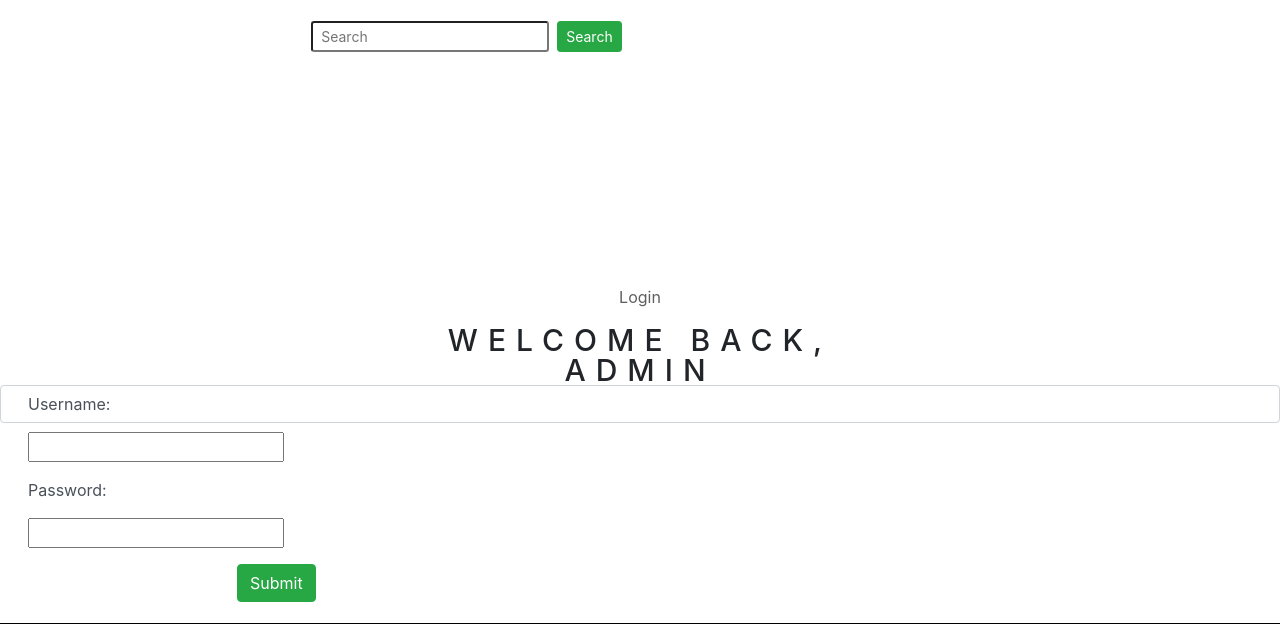
After one commit to progmatic-99/SmartPark, a Django app: page /login/ in a window 1280 px wide. The commit adds this page. Shown: the top 624 px of the page. Run offline with Django 3.2, Linux system fonts and the light colour scheme; some libraries are stand-ins or nearby versions; some web fonts are replaced.

Commit message:
adding login (#7)
Adding sign-up for user

```diff
--- /dev/null
+++ b/booking/login.py
@@ -0,0 +1,6 @@
+from django import forms
+
+
+class LoginForm(forms.Form):
+    username = forms.CharField(max_length=100)
+    password = forms.CharField(widget=forms.PasswordInput)
--- a/booking/templates/booking/advance.html
+++ b/booking/templates/booking/advance.html
@@ -11,4 +11,5 @@
 		<h1 class="lightStatus"></h1>
 	</div>
 
+
 {% endblock %}
--- /dev/null
+++ b/booking/templates/booking/form-template.html
@@ -0,0 +1,11 @@
+{% for field in form %}
+	<div class="form-group">
+		<div class="offset-sm-2 col-sm-10">
+			<span class="text-danger small">{{ field.errors }}</span>
+		</div>
+		<label class="form-control-label col-sm-2">{{ field.label_tag }}</label>
+		<div class="col-sm-10">
+			{{ field }}
+		</div>
+	</div>
+{% endfor %}
--- /dev/null
+++ b/booking/templates/booking/login.html
@@ -0,0 +1,24 @@
+{% extends "booking/base.html" %}
+{% block title %}Login{% endblock %}
+{% block album_active %}active{% endblock %}
+{% block body %}
+    <section class="breadcumb-area bg-img bg-overlay" id="contact-bg">
+        <div class="bradcumbContent">
+            <p>Login</p>
+            <h2>Welcome back, Admin</h2>
+        </div>
+    </section>
+	<div class="container-fluid" id="add-form">
+		<div class="row">
+			<form enctype="multipart/form-data" method="post" class="form-control">
+				{% csrf_token %}
+				{% include 'booking/form-template.html' %}
+				<div class="form-group">
+					<div class="offset-sm-2 col-sm-10">
+						<button type="submit" class="btn btn-success" value="Submit">Submit</button>
+					</div>
+				</div>
+			</form>
+		</div>
+	</div>
+{% endblock %}
--- a/booking/urls.py
+++ b/booking/urls.py
@@ -1,9 +1,12 @@
+from django.conf.urls import url
+from django.urls import path
+
 from . import views
-from django.urls import path
 
 app_name = "booking"
 
 urlpatterns = [
+    url(r'^login/$', views.LoginView.as_view(), name='login'),
     path("", views.IndexView.as_view(), name="index"),
     path("contact/", views.contact, name="contact"),
     path("advance/", views.advance, name="advance"),
--- a/booking/views.py
+++ b/booking/views.py
@@ -1,7 +1,10 @@
+from django.contrib.auth import authenticate, login
 from django.shortcuts import render
+from django.views import generic
+from django.views.generic import FormView
+
+from .login import LoginForm
 from .models import prime
-from django.views import generic
-from django.views.generic.edit import CreateView, UpdateView, DeleteView
 
 
 # help section or contact
@@ -22,3 +25,24 @@ class IndexView(generic.ListView):
 # booking page
 def advance(request):
     return render(request, "booking/advance.html")
+
+
+class LoginView(FormView):
+    form_class = LoginForm
+    template_name = "booking/login.html"
+
+    def get(self, request):
+        form = self.form_class(None)
+        return render(request, self.template_name, {"form": form})
+
+    def post(self, request):
+        form = self.form_class(request.POST)
+        if form.is_valid():
+            username = form.cleaned_data['username']
+            password = form.cleaned_data['password']
+            user = authenticate(username=username, password=password)
+            print(user)
+            if user is not None:
+                login(request, user)
+                return render(request, 'booking/dashboard.html', {"user":user})
+        return render(request, self.template_name, {"form": form})
```
Also changed, not shown: booking/templates/booking/dashboard.html (added, +15 -0 lines), db.sqlite3.
